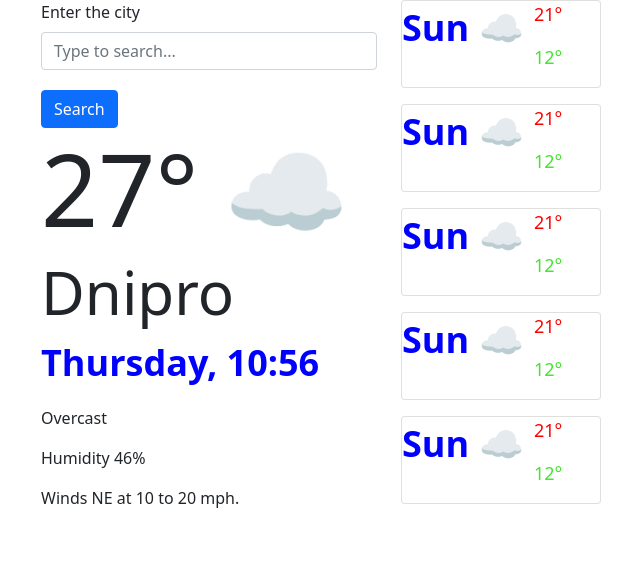
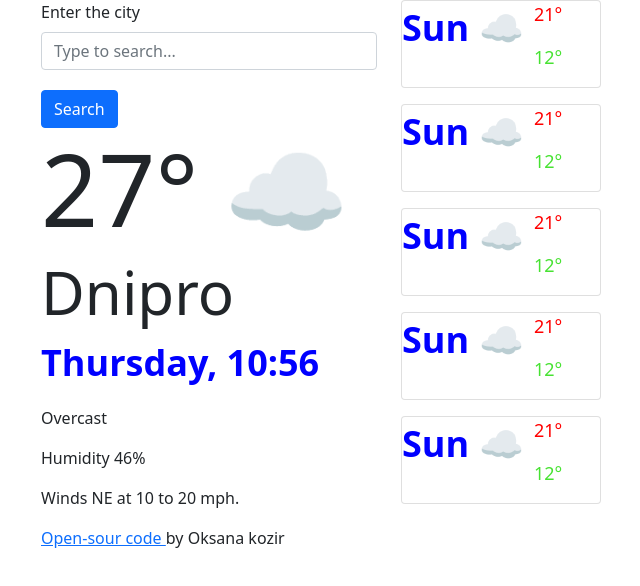
Before and after one commit to Oksana-Kozir/weather-app-3, a plain HTML site: page index.html in a window 1280 px wide. Shown: the whole page, without its empty margins (311-951 px from the left). Drawn offline with nearby package versions, Linux system fonts and the light colour scheme.

Commit message:
Update index.html

```diff
--- a/index.html
+++ b/index.html
@@ -44,7 +44,7 @@
           <p>Overcast</p>
           <p>Humidity 46%</p>
           <p>Winds NE at 10 to 20 mph.</p>
-
+          <p><a href="https://github.com/Oksana-Kozir/weather-app-3" target="blank">Open-sour code </a> by Oksana kozir</p>
 
         </div>
 
@@ -122,6 +122,7 @@
       </div>
     </div>
 
+
     <script
       src="https://cdn.jsdelivr.net/npm/bootstrap@5.1.3/dist/js/bootstrap.bundle.min.js"
       integrity="sha384-ka7Sk0Gln4gmtz2MlQnikT1wXgYsOg+OMhuP+IlRH9sENBO0LRn5q+8nbTov4+1p"
```
